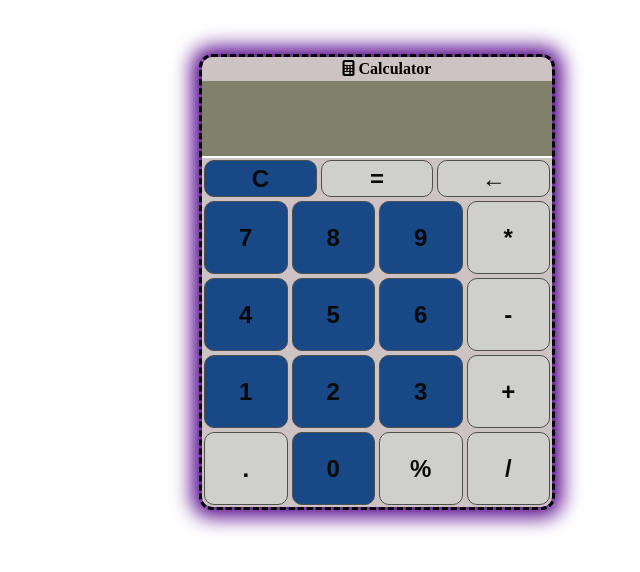
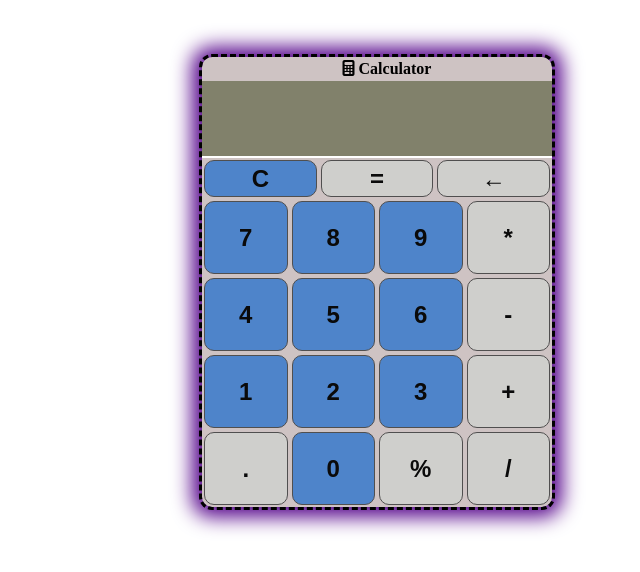
Before and after one commit to Faisaldeveloper1/mycalc, a plain HTML site: page index.html in a window 1280 px wide. In both pictures the pointer is over the button 578 px from the left and 246 px from the top of the page. Shown: the part 68-640 px from the top of the page, without its empty margins (318-958 px from the left). Drawn offline with Linux system fonts and the light colour scheme.

Commit message:
css edit

```diff
--- a/style.css
+++ b/style.css
@@ -72,7 +72,7 @@ body {
 }
 
 #calcbtn:hover {
-    background-color: rgb(24, 72, 134);
+    background-color: rgb(78, 132, 202);
 }
 
 .main {
@@ -81,7 +81,7 @@ body {
     color: rgb(10, 10, 10);
     border: 1px solid #504f4f;
     font-weight: bold;
-    background-color: rgb(24, 72, 134);
+    background-color: rgb(78, 132, 202);
     cursor: pointer;
     border-radius: 10px;
     margin: 2px;
```
